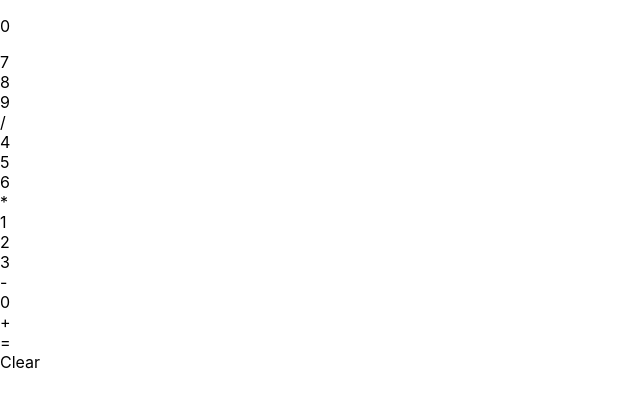
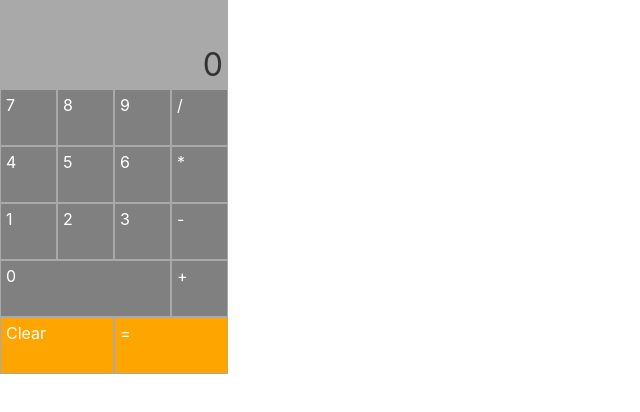
Before and after one commit to rajat-sr/socket-calculator, a React (Create React App) app: page / in a window 1280 px wide. Shown: the top 412 px of the page, without its empty margins (0-640 px from the left). Built offline with nearby package versions, Linux system fonts and the light colour scheme.

Commit message:
style: Add styling to the calculator

```diff
--- a/src/App.js
+++ b/src/App.js
@@ -1,5 +1,5 @@
 import React from 'react';
-
+import './App.scss';
 class App extends React.Component {
   state = {
     expression: '',
@@ -14,6 +14,10 @@ class App extends React.Component {
 
   handleOperatorInput(operator) {
     let { expression } = this.state;
+
+    if (expression.length === 0) {
+      return;
+    }
 
     if (Number.isNaN(expression.charAt(expression.length - 1))) {
       expression = expression.slice(0, -1);
@@ -34,7 +38,10 @@ class App extends React.Component {
   }
 
   setAnswer() {
-    const answer = this.evaluate();
+    let answer = this.evaluate();
+    if (!answer) {
+      answer = 0;
+    }
     this.setState({ expression: '', result: answer, lastOperator: '' });
   }
 
@@ -65,64 +72,64 @@ class App extends React.Component {
 
     return (
       <div>
-        <p>{expression}</p>
-        <p>{result}</p>
-        <div>
-        <div>
-          <div onClick={() => this.handleNumberInput('7')}>
+        <p className="expression">{expression}</p>
+        <p className="result">{result}</p>
+        <div className="row">
+          <div className="button" onClick={() => this.handleNumberInput('7')}>
             7
           </div>
-          <div onClick={() => this.handleNumberInput('8')}>
+          <div className="button" onClick={() => this.handleNumberInput('8')}>
             8
           </div>
-          <div onClick={() => this.handleNumberInput('9')}>
+          <div className="button" onClick={() => this.handleNumberInput('9')}>
             9
           </div>
-          <div onClick={() => this.handleOperatorInput('/')}>
+          <div className="button" onClick={() => this.handleOperatorInput('/')}>
             /
           </div>
         </div>
-          <div onClick={() => this.handleNumberInput('4')}>
+        <div className="row">
+          <div className="button" onClick={() => this.handleNumberInput('4')}>
             4
           </div>
-          <div onClick={() => this.handleNumberInput('5')}>
+          <div className="button" onClick={() => this.handleNumberInput('5')}>
             5
           </div>
-          <div onClick={() => this.handleNumberInput('6')}>
+          <div className="button" onClick={() => this.handleNumberInput('6')}>
             6
           </div>
-          <div onClick={() => this.handleOperatorInput('*')}>
+          <div className="button" onClick={() => this.handleOperatorInput('*')}>
             *
           </div>
         </div>
-        <div>
-          <div onClick={() => this.handleNumberInput('1')}>
+        <div className="row">
+          <div className="button" onClick={() => this.handleNumberInput('1')}>
             1
           </div>
-          <div onClick={() => this.handleNumberInput('2')}>
+          <div className="button" onClick={() => this.handleNumberInput('2')}>
             2
           </div>
-          <div onClick={() => this.handleNumberInput('3')}>
+          <div className="button" onClick={() => this.handleNumberInput('3')}>
             3
           </div>
-          <div onClick={() => this.handleOperatorInput('-')}>
+          <div className="button" onClick={() => this.handleOperatorInput('-')}>
             -
           </div>
         </div>
-        <div>
-          <div onClick={() => this.handleNumberInput('0')}>
+        <div className="row">
+          <div className="triple-button" onClick={() => this.handleNumberInput('0')}>
             0
           </div>
-          <div onClick={() => this.handleOperatorInput('+')}>
+          <div className="button" onClick={() => this.handleOperatorInput('+')}>
             +
           </div>
         </div>
-        <div>
-          <div onClick={() => this.setAnswer()}>
+        <div className="row">
+          <div className="double-button" onClick={() => this.clearConsole()}>
+            Clear
+          </div>
+          <div className="double-button" onClick={() => this.setAnswer()}>
             =
-          </div>
-          <div onClick={() => this.clearConsole()}>
-            Clear
           </div>
         </div>
       </div>
--- /dev/null
+++ b/src/App.scss
@@ -0,0 +1,55 @@
+.expression {
+  font-size: 1.2rem;
+  margin: 0;
+  padding: 5px;
+  height: 30px;
+  width: 218px;
+  background-color: darkgray;
+  color: #444;
+}
+
+.result {
+  font-size: 2rem;
+  margin: 0;
+  padding: 5px;
+  height: 38;
+  width: 218px;
+  background-color: darkgray;
+  color: #333;
+  direction: rtl;
+}
+
+.row {
+  display: flex;
+  flex-direction: row;
+}
+
+.button {
+  background-color: gray;
+  color: white;
+  width: 50px;
+  height: 50px;
+  border: 1px darkgray solid;
+  padding-top: 5px;
+  padding-left: 5px;
+}
+
+.double-button {
+  background-color: orange;
+  color: white;
+  width: 107px;
+  height: 50px;
+  border: 1px darkgray solid;
+  padding-top: 5px;
+  padding-left: 5px;
+}
+
+.triple-button {
+  background-color: gray;
+  color: white;
+  width: 164px;
+  height: 50px;
+  border: 1px darkgray solid;
+  padding-top: 5px;
+  padding-left: 5px;
+}
```
